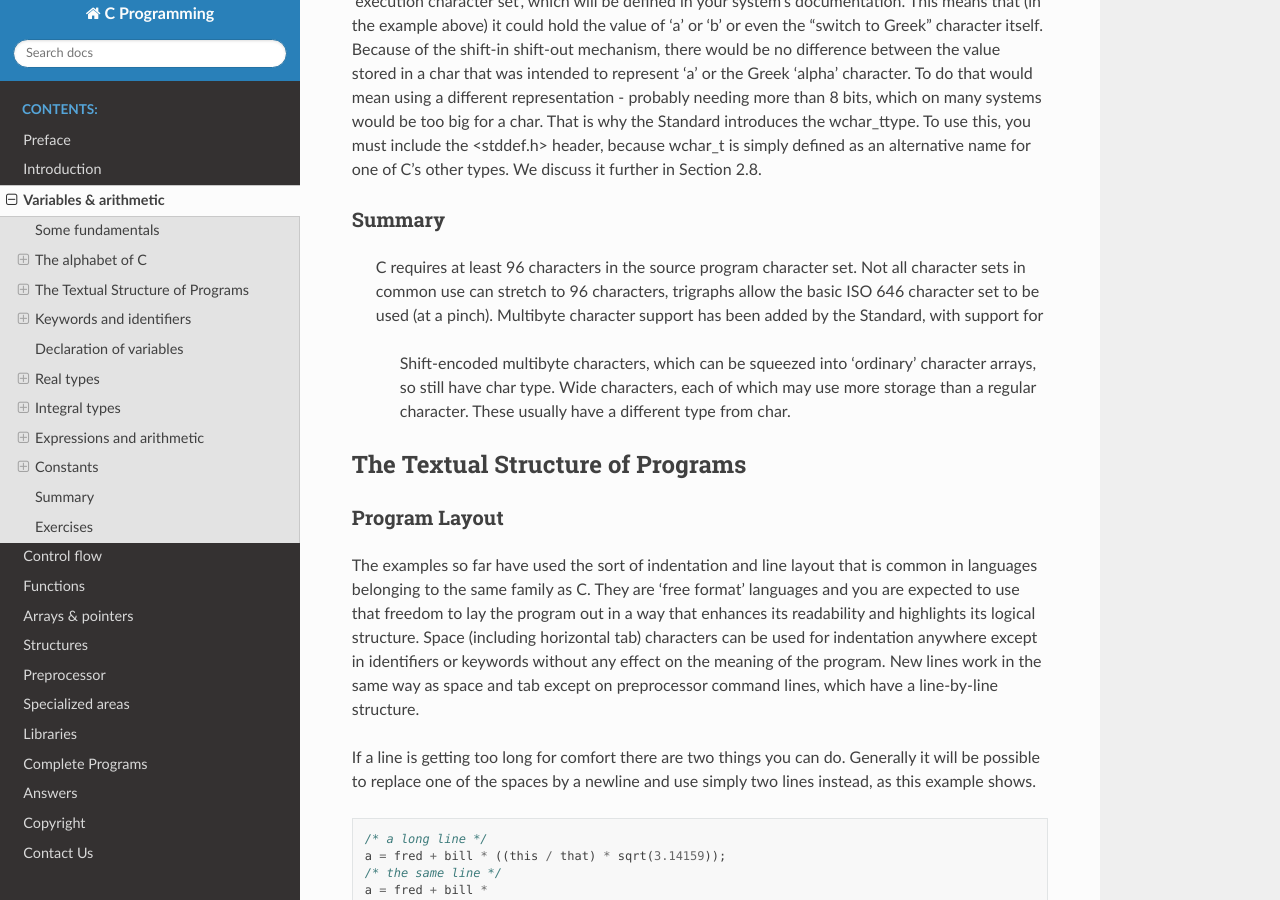
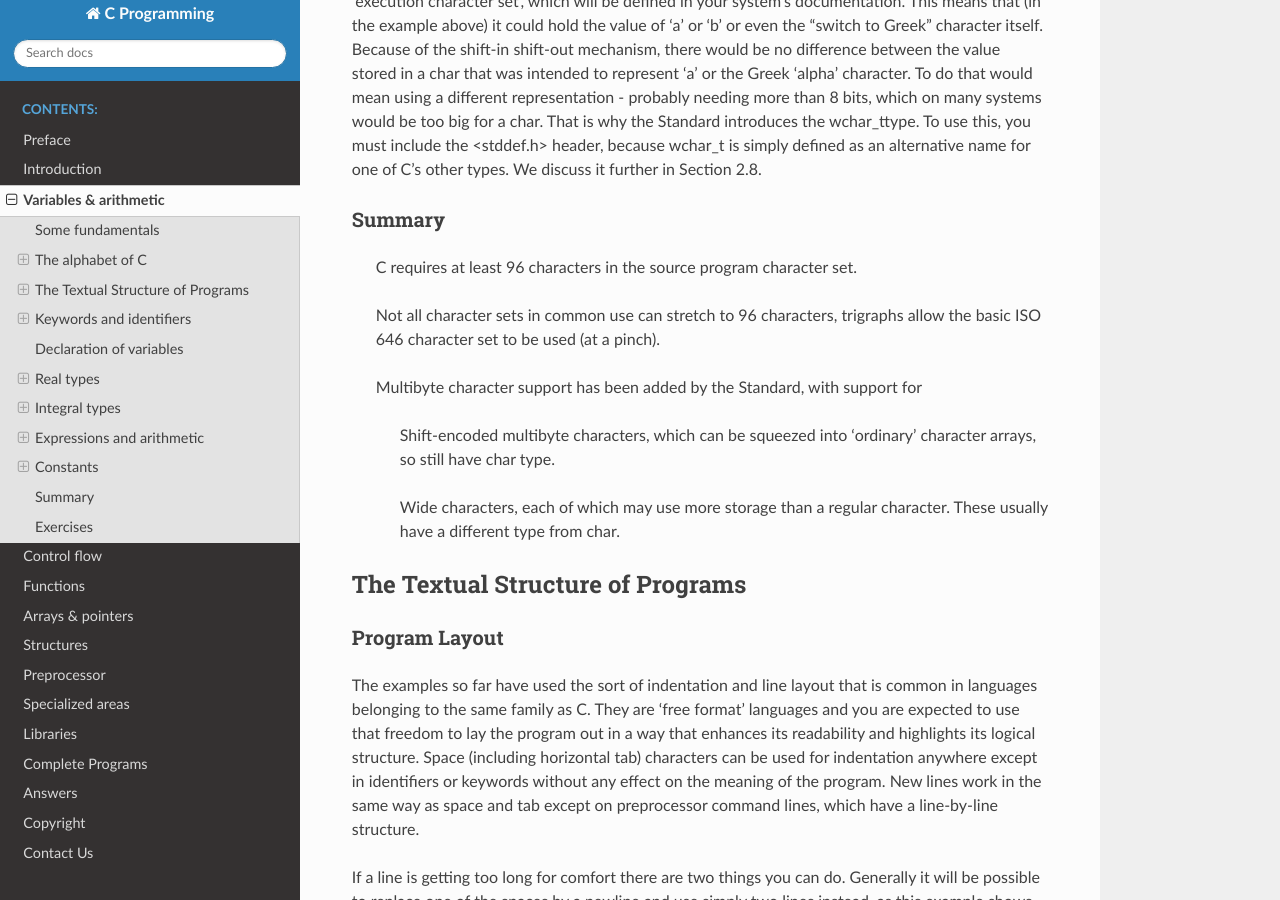
Before and after one commit to billsix/cprogrammingbook, a Sphinx documentation site: the page built from doc/03.rst, in a window 1280 px wide and 900 px high, scrolled down 3993 px. Built offline with Sphinx 7.4.7 and the Read the Docs theme 2.0.0, drawn with Linux system fonts in a browser that asks for light colours; some of the changed text lies outside the part shown.

Commit message:
Fixed syntax errors

```diff
--- a/doc/03.rst
+++ b/doc/03.rst
@@ -233,11 +233,21 @@
 Summary
 ~~~~~~~
 
-    C requires at least 96 characters in the source program character set.
-    Not all character sets in common use can stretch to 96 characters, trigraphs allow the basic ISO 646 character set to be used (at a pinch).
-    Multibyte character support has been added by the Standard, with support for
-        Shift-encoded multibyte characters, which can be squeezed into ‘ordinary’ character arrays, so still have char type.
-        Wide characters, each of which may use more storage than a regular character. These usually have a different type from char.
+    C requires at least 96 characters in the source program
+    character set.
+
+    Not all character sets in common use can stretch
+    to 96 characters, trigraphs allow the basic
+    ISO 646 character set to be used (at a pinch).
+
+    Multibyte character support has been added by the
+    Standard, with support for
+
+        Shift-encoded multibyte characters, which can be squeezed
+        into ‘ordinary’ character arrays, so still have char type.
+
+        Wide characters, each of which may use more storage than
+        a regular character. These usually have a different type from char.
 
 
 
@@ -1324,9 +1334,12 @@
 non-sequential order, since the actual index of each char in
 the array and the logical index of each of the encoded
 characters are not easily determined. Here's the illustration we used
-before, annotated with the actual and the logical array indexes: ::
+before, annotated with the actual and the logical array indexes:
+
     0 1 2  3   4 5 6  7   8 9 (actual array index)
+
     a b c <SI> a b g <SO> x y
+
     0 1 2      3 4 5      6 7 (logical index)
 
 We're still in trouble even if we do manage to
@@ -1346,11 +1359,15 @@
 to be the implementation-dependent type that should be used to
 hold extended characters when you need an array of them. The
 Standard makes the following guarantees about the values in a wide
-character: ::
-
-    A wchar_t can hold distinct values for each member of the largest character set supported by the implementation.
+character:
+
+    A wchar_t can hold distinct values for each member
+    of the largest character set supported by the implementation.
+
     The null character has the value of zero.
-    Each member of the basic character set (see Section 2.2.1) is encoded in a wchar_t with the same value as it has in a char.
+
+    Each member of the basic character set (see Section 2.2.1)
+    is encoded in a wchar_t with the same value as it has in a char.
 
 There is further support for this method of encoding characters. Strings,
 which we have already seen, are implemented as arrays of char,
@@ -1504,7 +1521,7 @@
 +------------------------+-------------+-----------------------------------+
 | char x[30];            | (char [30]) | array of char                     |
 +------------------------+-------------+-----------------------------------+
-| int *ip;               | (int *)     | pointer to int                    |
+| int \*ip;              | (int \*)     | pointer to int                   |
 +------------------------+-------------+-----------------------------------+
 | int (\*f)();           | (int (\*)())| pointer to function returning int |
 +------------------------+-------------+-----------------------------------+
@@ -1776,11 +1793,11 @@
 you will see them used a lot from now on.
 
 +------------------------+-------------+-----------------------------------+
-|   *=                   | /=          |  %=                               |
+|   \*=                  | /=          |  %=                               |
 +------------------------+-------------+-----------------------------------+
 |   +=                   | -=          |                                   |
 +------------------------+-------------+-----------------------------------+
-|   &=                   | |=          | ^=                                |
+|   &=                   | \|=         | ^=                                |
 +------------------------+-------------+-----------------------------------+
 |   >>=                  | <<=         |                                   |
 +------------------------+-------------+-----------------------------------+
@@ -2298,19 +2315,35 @@
 (or hard to read; does ' ' contain a space or a
 tab?), there is what is called an escape sequence which
 can be used instead. Table 2.10 shows the escape
-sequences defined in the Standard. ::
-    Sequence 	Represents
-    \a 	audible alarm
-    \b 	backspace
-    \f 	form feed
-    \n 	newline
-    \r 	carriage return
-    \t 	tab
-    \v 	vertical tab
-    \\ 	backslash
-    \' 	quote
-    \" 	double quote
-    \? 	question mark
+sequences defined in the Standard.
+
++--------------------+-------------------+
+| Sequence           | Represents        |
++====================+===================+
+| \\a                | audible alarm     |
++--------------------+-------------------+
+| \\b                | backspace         |
++--------------------+-------------------+
+| \\f                | form feed         |
++--------------------+-------------------+
+| \\n                | newline           |
++--------------------+-------------------+
+| \\r                | carriage return   |
++--------------------+-------------------+
+| \\t                | tab               |
++--------------------+-------------------+
+| \\v                | vertical tab      |
++--------------------+-------------------+
+| ``\\``             | backslash         |
++--------------------+-------------------+
+| \\'                | quote             |
++--------------------+-------------------+
+| \\"                | double quote      |
++--------------------+-------------------+
+| \\?                | question mark     |
++--------------------+-------------------+
+
+
 
 Table 2.10. C escape sequences
 
@@ -2421,15 +2454,23 @@
 A real constant is one of:
 
     A fractional constant followed by an optional exponent.
+
     A digit sequence followed by an exponent.
 
 In either case followed by an optional one of f, l, F, L, where:
 
     A fractional constant is one of:
-        An optional digit sequence followed by a decimal point followed by a digit sequence.
+
+        An optional digit sequence followed by a decimal
+        point followed by a digit sequence.
+
         A digit sequence followed by a decimal point.
+
     An exponent is one of
-        e or E followed by an optional + or - followed by a digit sequence.
+
+        e or E followed by an optional + or - followed
+        by a digit sequence.
+
     A digit sequence is an arbitrary combination of one or more digits.
 
 
```
